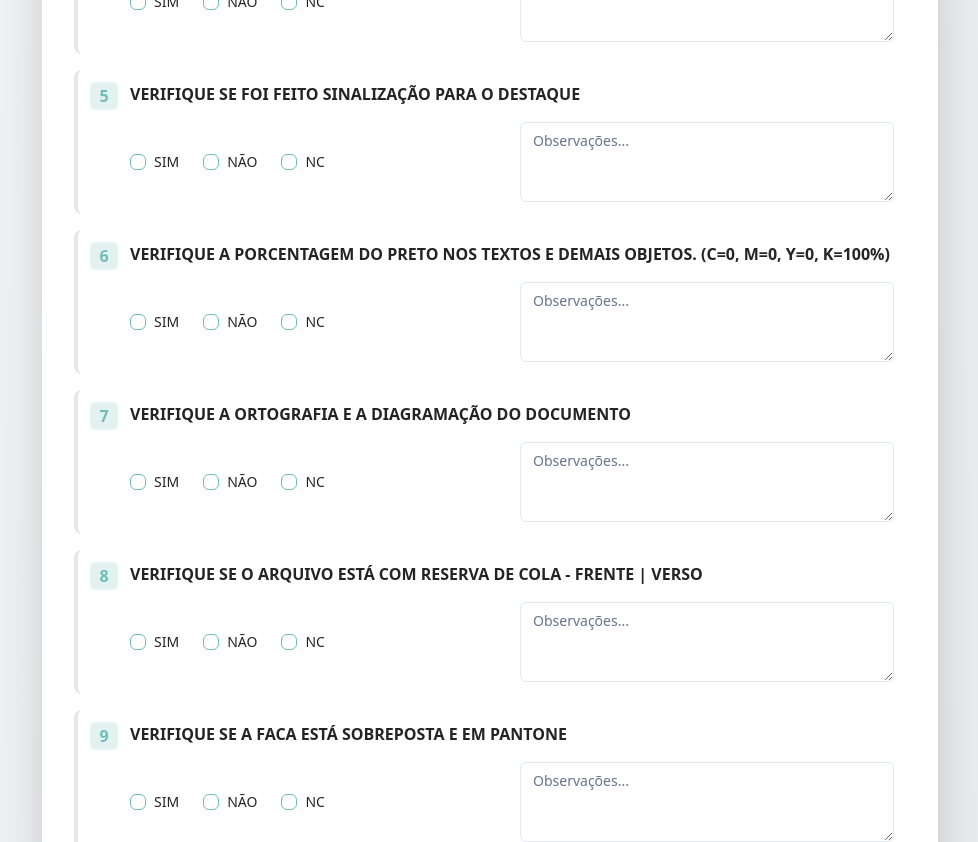
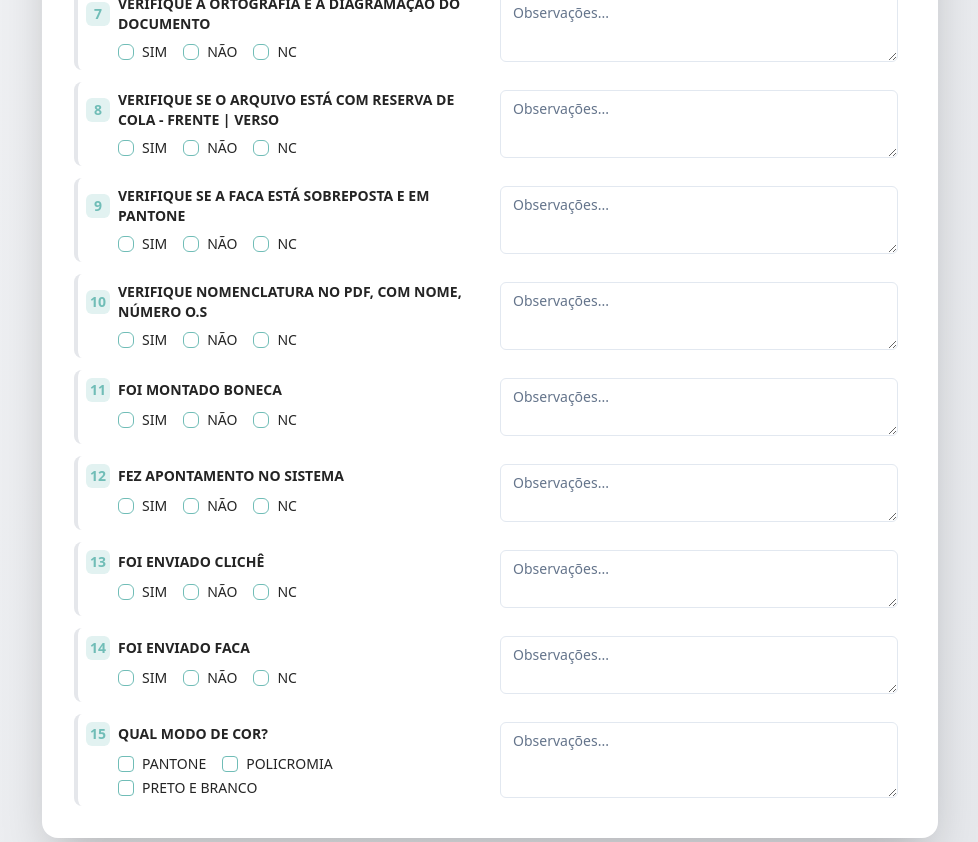
Before and after one commit to graficaprimacor-ux/conferencia, a React (Vite) app: page /checklist in a window 1280 px wide. Shown: the part 1360-2202 px from the top of the page, without its empty margins (150-1128 px from the left). Built offline with nearby package versions, Linux system fonts and the light colour scheme.

Commit message:
[dyad] Refinando o layout do checklist para maior compactação - wrote 1 file(s)

```diff
--- a/src/pages/PrepressChecklist.tsx
+++ b/src/pages/PrepressChecklist.tsx
@@ -75,37 +75,28 @@ const PrepressChecklist = () => {
     const handleGeneratePdf = () => {
         const input = printRef.current;
         if (input) {
-            // Render at a fixed width to ensure a consistent, desktop-like layout in the PDF,
-            // which helps prevent excessive page breaks.
             html2canvas(input, {
                 scale: 2,
                 useCORS: true,
-                windowWidth: 1024 // A typical desktop width to render the content
+                windowWidth: 1024
             }).then(canvas => {
                 const imgData = canvas.toDataURL('image/png');
                 const pdf = new jsPDF('p', 'mm', 'a4');
                 const pdfWidth = pdf.internal.pageSize.getWidth();
                 const pdfHeight = pdf.internal.pageSize.getHeight();
-
                 const canvasAspectRatio = canvas.width / canvas.height;
                 const imgWidth = pdfWidth;
                 const imgHeight = imgWidth / canvasAspectRatio;
-
                 let heightLeft = imgHeight;
                 let position = 0;
-
-                // Add the first page
                 pdf.addImage(imgData, 'PNG', 0, position, imgWidth, imgHeight);
                 heightLeft -= pdfHeight;
-
-                // Add subsequent pages if needed
                 while (heightLeft > 0) {
                     position -= pdfHeight;
                     pdf.addPage();
                     pdf.addImage(imgData, 'PNG', 0, position, imgWidth, imgHeight);
                     heightLeft -= pdfHeight;
                 }
-
                 pdf.save(`OS_${headerData.osNumber || 'checklist'}.pdf`);
             });
         }
@@ -155,87 +146,77 @@ const PrepressChecklist = () => {
 
                         <div>
                             <h3 className="text-lg sm:text-xl font-semibold mb-4 border-b pb-2 text-primary">Checklist de Itens</h3>
-                            <div className="space-y-4">
+                            <div className="space-y-3">
                                 {checklistItems.map((item, index) => {
                                     const option = checklistData[item].option;
                                     let itemClasses;
 
-                                    if (index === 14) { // Special case for the color mode question
-                                        itemClasses = option ? 'bg-primary/10 border-primary shadow-md' : 'bg-white border-gray-200';
+                                    if (index === 14) {
+                                        itemClasses = option ? 'bg-primary/10 border-primary shadow-sm' : 'bg-white border-gray-200';
                                     } else {
                                         itemClasses = {
-                                            'SIM': 'bg-primary/10 border-primary shadow-md',
-                                            'NÃO': 'bg-destructive/10 border-destructive shadow-md',
-                                            'NC': 'bg-accent/10 border-accent shadow-md',
+                                            'SIM': 'bg-primary/10 border-primary shadow-sm',
+                                            'NÃO': 'bg-destructive/10 border-destructive shadow-sm',
+                                            'NC': 'bg-accent/10 border-accent shadow-sm',
                                             '': 'bg-white border-gray-200'
                                         }[option] || 'bg-white border-gray-200';
                                     }
 
                                     return (
-                                        <div key={index} className={`p-3 border-l-4 rounded-lg break-inside-avoid transition-all duration-300 hover:shadow-lg hover:scale-[1.01] ${itemClasses}`}>
-                                            <div className="flex items-start gap-3 mb-3">
-                                                <div className="flex-shrink-0 w-7 h-7 bg-primary/20 text-primary font-bold rounded-md flex items-center justify-center">
+                                        <div key={index} className={`p-2 border-l-4 rounded-lg break-inside-avoid transition-all duration-300 ${itemClasses}`}>
+                                            <div className="grid grid-cols-1 md:grid-cols-2 gap-x-4 items-start">
+                                                {/* Left Column */}
+                                                <div>
+                                                    <div className="flex items-center gap-2 mb-2">
+                                                        <div className="flex-shrink-0 w-6 h-6 bg-primary/20 text-primary font-bold rounded-md flex items-center justify-center text-sm">
                                                             {index + 1}
                                                         </div>
-                                                <p className="font-semibold text-foreground flex-grow text-sm sm:text-base">{item}</p>
+                                                        <p className="font-semibold text-foreground flex-grow text-sm">{item}</p>
                                                     </div>
-                                            <div className="grid grid-cols-1 md:grid-cols-2 gap-4 items-center pl-10">
+
                                                     {index === 14 ? (
-                                                    <div className="flex flex-wrap items-center gap-x-6 gap-y-2">
+                                                        <div className="flex flex-wrap items-center gap-x-4 gap-y-1 pl-8">
                                                             <div className="flex items-center space-x-2">
-                                                            <Checkbox
-                                                                id={`${index}-pantone`}
-                                                                checked={checklistData[item].option.includes('PANTONE')}
-                                                                onCheckedChange={(checked) => handleColorOptionChange('PANTONE', !!checked)}
-                                                            />
-                                                            <Label htmlFor={`${index}-pantone`}>PANTONE</Label>
+                                                                <Checkbox id={`${index}-pantone`} checked={checklistData[item].option.includes('PANTONE')} onCheckedChange={(checked) => handleColorOptionChange('PANTONE', !!checked)} />
+                                                                <Label htmlFor={`${index}-pantone`} className="text-sm">PANTONE</Label>
                                                             </div>
                                                             <div className="flex items-center space-x-2">
-                                                            <Checkbox
-                                                                id={`${index}-policromia`}
-                                                                checked={checklistData[item].option.includes('POLICROMIA')}
-                                                                onCheckedChange={(checked) => handleColorOptionChange('POLICROMIA', !!checked)}
-                                                            />
-                                                            <Label htmlFor={`${index}-policromia`}>POLICROMIA</Label>
+                                                                <Checkbox id={`${index}-policromia`} checked={checklistData[item].option.includes('POLICROMIA')} onCheckedChange={(checked) => handleColorOptionChange('POLICROMIA', !!checked)} />
+                                                                <Label htmlFor={`${index}-policromia`} className="text-sm">POLICROMIA</Label>
                                                             </div>
                                                             <div className="flex items-center space-x-2">
-                                                            <Checkbox
-                                                                id={`${index}-pb`}
-                                                                checked={checklistData[item].option.includes('PRETO E BRANCO')}
-                                                                onCheckedChange={(checked) => handleColorOptionChange('PRETO E BRANCO', !!checked)}
-                                                            />
-                                                            <Label htmlFor={`${index}-pb`}>PRETO E BRANCO</Label>
+                                                                <Checkbox id={`${index}-pb`} checked={checklistData[item].option.includes('PRETO E BRANCO')} onCheckedChange={(checked) => handleColorOptionChange('PRETO E BRANCO', !!checked)} />
+                                                                <Label htmlFor={`${index}-pb`} className="text-sm">PRETO E BRANCO</Label>
                                                             </div>
                                                         </div>
                                                     ) : (
-                                                    <RadioGroup
-                                                        value={option}
-                                                        onValueChange={(value) => handleChecklistChange(item, 'option', value)}
-                                                        className="flex flex-wrap items-center gap-x-6 gap-y-2"
-                                                    >
+                                                        <RadioGroup value={option} onValueChange={(value) => handleChecklistChange(item, 'option', value)} className="flex flex-wrap items-center gap-x-4 gap-y-1 pl-8">
                                                             <div className="flex items-center space-x-2">
                                                                 <RadioGroupItem value="SIM" id={`${index}-sim`} />
-                                                            <Label htmlFor={`${index}-sim`}>SIM</Label>
+                                                                <Label htmlFor={`${index}-sim`} className="text-sm">SIM</Label>
                                                             </div>
                                                             <div className="flex items-center space-x-2">
                                                                 <RadioGroupItem value="NÃO" id={`${index}-nao`} />
-                                                            <Label htmlFor={`${index}-nao`}>NÃO</Label>
+                                                                <Label htmlFor={`${index}-nao`} className="text-sm">NÃO</Label>
                                                             </div>
                                                             <div className="flex items-center space-x-2">
                                                                 <RadioGroupItem value="NC" id={`${index}-nc`} />
-                                                            <Label htmlFor={`${index}-nc`}>NC</Label>
+                                                                <Label htmlFor={`${index}-nc`} className="text-sm">NC</Label>
                                                             </div>
                                                         </RadioGroup>
                                                     )}
-                                                <div>
+                                                </div>
+
+                                                {/* Right Column */}
+                                                <div className="h-full">
                                                     <Label htmlFor={`${index}-obs`} className="sr-only">Observações</Label>
                                                     <Textarea
                                                         id={`${index}-obs`}
                                                         placeholder="Observações..."
                                                         value={checklistData[item].observation}
                                                         onChange={(e) => handleChecklistChange(item, 'observation', e.target.value)}
-                                                        className="bg-white/80"
-                                                        rows={1}
+                                                        className="bg-white/80 h-full min-h-[52px] text-sm"
+                                                        rows={2}
                                                     />
                                                 </div>
                                             </div>
```
Lines whose indentation alone changed are shown as unchanged.
